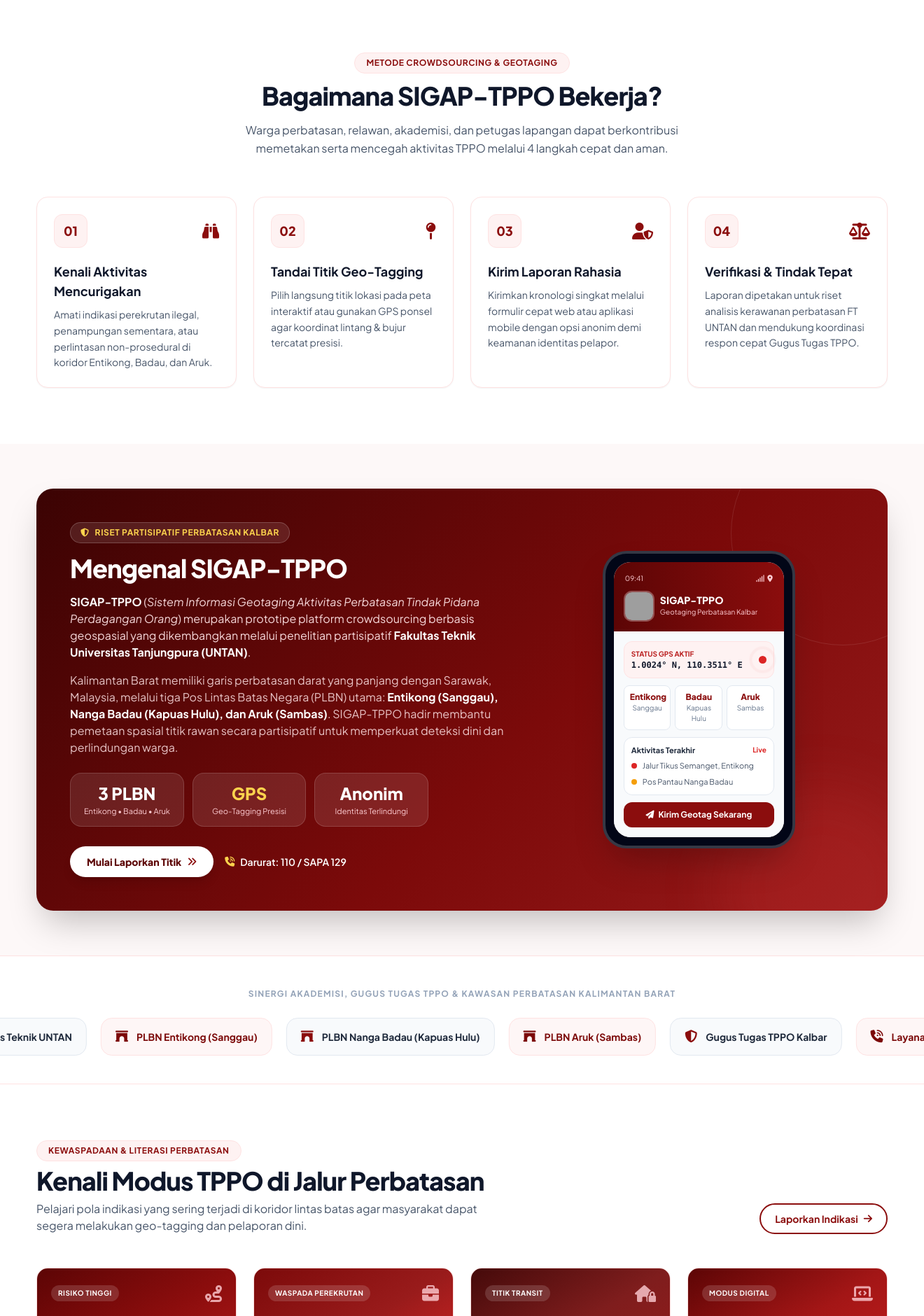
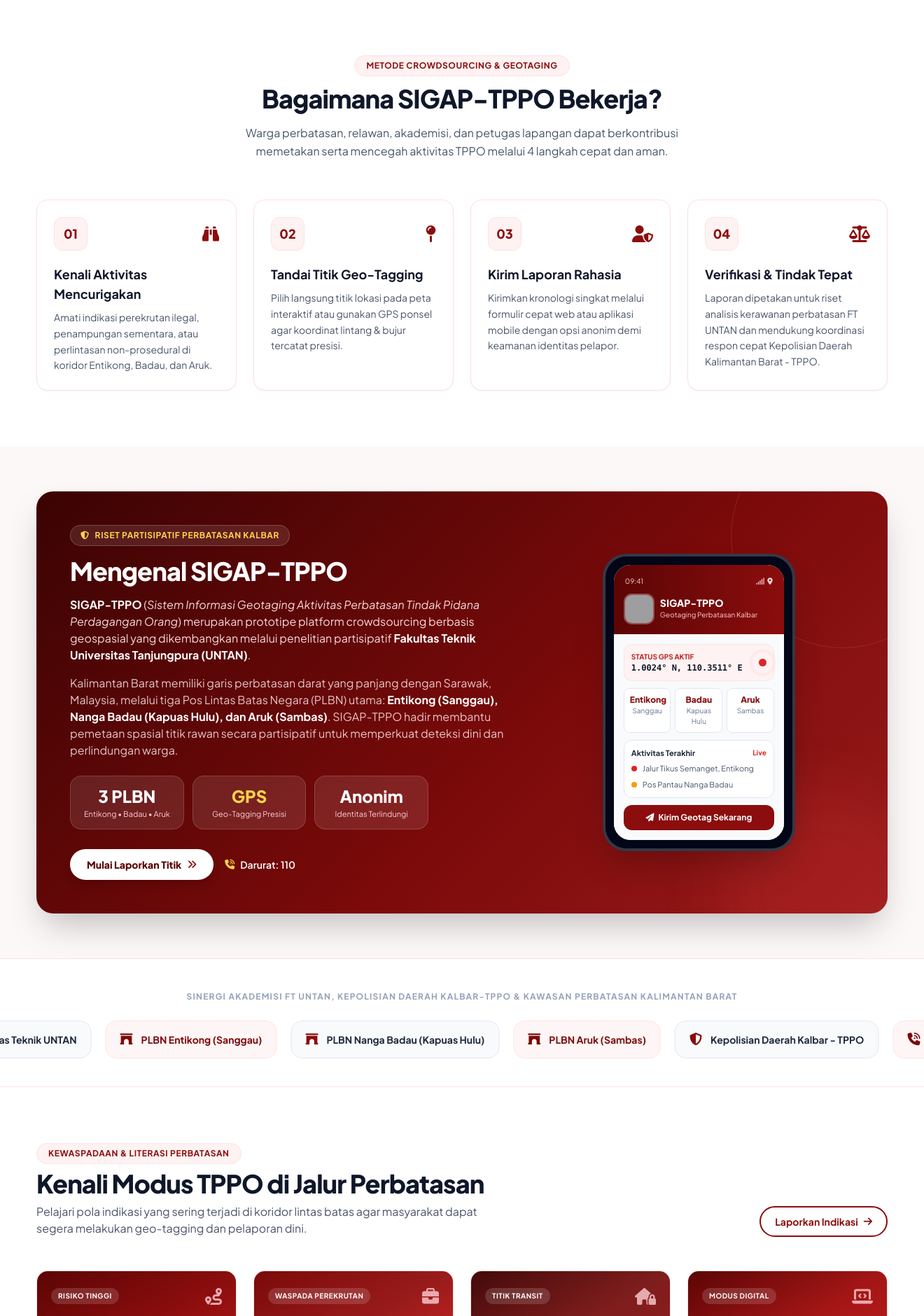
Before and after one commit to jokosst/webcms, a Laravel app: page /sigap-tppo in a window 1320 px wide. Shown: the part 785-2665 px from the top of the page at 70% size. Run offline with Laravel 12, Linux system fonts and the light colour scheme; some libraries are stand-ins or nearby versions; grey boxes are pictures that could not be loaded.

Commit message:
sigap-tppo2

```diff
--- a/resources/views/sigap-tppo.blade.php
+++ b/resources/views/sigap-tppo.blade.php
@@ -497,7 +497,7 @@
   <header class="sticky top-0 z-[1000]">
     <!-- Top Bar -->
     <div class="hidden lg:block bg-[#5c0505] border-b border-red-900/60">
-      <div class="max-w-7xl mx-auto px-4 sm:px-6 lg:px-8">
+      <div class="max-w-[1440px] mx-auto px-4 sm:px-6 lg:px-8">
         <div class="flex items-center justify-between py-2 text-xs text-white">
           <ul class="flex items-center gap-5 m-0 p-0 list-none">
             <li class="flex items-center gap-2">
@@ -512,7 +512,7 @@
             </li>
             <li class="flex items-center gap-2 border-l border-white/20 pl-5">
               <i class="fa-solid fa-shield-halved text-amber-300"></i>
-              <span>Hotline Darurat: <strong>Polri 110 • SAPA 129</strong></span>
+              <span>Hotline Darurat: <strong>Polri 110</strong></span>
             </li>
           </ul>
 
@@ -522,27 +522,27 @@
 
     <!-- Main Navbar -->
     <nav class="bg-white/95 backdrop-blur-md border-b border-red-100 shadow-sm" aria-label="Navigasi Utama">
-      <div class="max-w-7xl mx-auto px-4 sm:px-6 lg:px-8">
-        <div class="flex items-center justify-between py-2.5 gap-4">
+      <div class="max-w-[1440px] mx-auto px-4 sm:px-6 lg:px-8">
+        <div class="flex items-center justify-between py-3 gap-6 xl:gap-10">
           <!-- Brand Logo -->
-          <a href="#beranda" class="flex items-center gap-3 group">
+          <a href="#beranda" class="flex items-center gap-3.5 sm:gap-4 group shrink-0 xl:pr-4 2xl:pr-8">
             <span
               class="logo-squircle w-12 h-12 shadow-md shadow-red-900/20 group-hover:scale-105 transition-transform">
               <img data-sigap-logo src="" alt="Logo SIGAP-TPPO" />
             </span>
-            <div class="leading-tight">
+            <div class="leading-tight space-y-0.5">
               <div class="text-lg sm:text-xl font-extrabold tracking-tight text-[#7c0a0a] flex items-center gap-1.5">
                 SIGAP-TPPO
 
               </div>
               <div class="text-[11px] font-medium text-slate-500 hidden sm:block">
-                Geotaging Aktivitas Perbatasan
+                Sistem Informasi Geotaging Aktivitas Perbatasan
               </div>
             </div>
           </a>
 
           <!-- Desktop Menu -->
-          <div class="hidden xl:flex items-center gap-6 shrink-0">
+          <div class="hidden xl:flex items-center gap-5 xl:gap-6 2xl:gap-7 shrink-0 xl:ml-4 2xl:ml-8">
             <a href="#beranda" class="nav-link-item active">Beranda</a>
             <a href="#alur-kerja" class="nav-link-item">Alur Kerja</a>
             <a href="#tentang" class="nav-link-item">Tentang</a>
@@ -552,7 +552,7 @@
           </div>
 
           <!-- Action Buttons -->
-          <div class="hidden sm:flex items-center gap-2.5 shrink-0">
+          <div class="hidden sm:flex items-center gap-3 shrink-0">
             <button type="button" onclick="openModalById('downloadDialog')"
               class="inline-flex items-center gap-2 px-4 py-2 rounded-full border border-red-200 bg-red-50/70 hover:bg-red-100 text-[#8b0d0d] font-bold text-xs whitespace-nowrap transition-colors">
               <i class="fa-solid fa-mobile-screen-button"></i>
@@ -776,7 +776,7 @@
               <h3 class="text-lg font-bold text-slate-900 mb-2">Verifikasi &amp; Tindak Tepat</h3>
               <p class="text-sm text-slate-600 leading-relaxed">
                 Laporan dipetakan untuk riset analisis kerawanan perbatasan FT UNTAN dan mendukung koordinasi respon
-                cepat Gugus Tugas TPPO.
+                cepat Kepolisian Daerah Kalimantan Barat - TPPO.
               </p>
             </div>
           </div>
@@ -844,7 +844,7 @@
                 <a href="tel:110"
                   class="text-white hover:text-amber-300 transition-colors text-sm font-semibold inline-flex items-center gap-2">
                   <i class="fa-solid fa-phone-volume text-amber-300"></i>
-                  <span>Darurat: 110 / SAPA 129</span>
+                  <span>Darurat: 110</span>
                 </a>
               </div>
             </div>
@@ -926,7 +926,7 @@
     <section class="py-10 bg-white border-y border-red-100 overflow-hidden">
       <div class="max-w-7xl mx-auto px-4 sm:px-6 lg:px-8 mb-6 text-center">
         <span class="text-xs uppercase font-bold tracking-widest text-slate-400">
-          Sinergi Akademisi, Gugus Tugas TPPO &amp; Kawasan Perbatasan Kalimantan Barat
+          Sinergi Akademisi FT UNTAN, Kepolisian Daerah Kalbar-TPPO &amp; Kawasan Perbatasan Kalimantan Barat
         </span>
       </div>
       <div class="relative overflow-hidden">
@@ -955,11 +955,11 @@
             </div>
             <div
               class="flex items-center gap-3 px-5 py-3 rounded-2xl bg-slate-50 border border-slate-200 text-slate-800 font-bold text-sm whitespace-nowrap">
-              <i class="fa-solid fa-shield-halved text-lg text-[#8b0d0d]"></i> Gugus Tugas TPPO Kalbar
+              <i class="fa-solid fa-shield-halved text-lg text-[#8b0d0d]"></i> Kepolisian Daerah Kalbar - TPPO
             </div>
             <div
               class="flex items-center gap-3 px-5 py-3 rounded-2xl bg-red-50/70 border border-red-100 text-[#7c0a0a] font-bold text-sm whitespace-nowrap">
-              <i class="fa-solid fa-phone-volume text-lg"></i> Layanan SAPA 129 &amp; Polri 110
+              <i class="fa-solid fa-phone-volume text-lg"></i> Layanan Polri 110
             </div>
           </div>
           <!-- Set 2 (duplicate for seamless loop) -->
@@ -986,11 +986,11 @@
             </div>
             <div
               class="flex items-center gap-3 px-5 py-3 rounded-2xl bg-slate-50 border border-slate-200 text-slate-800 font-bold text-sm whitespace-nowrap">
-              <i class="fa-solid fa-shield-halved text-lg text-[#8b0d0d]"></i> Gugus Tugas TPPO Kalbar
+              <i class="fa-solid fa-shield-halved text-lg text-[#8b0d0d]"></i> Kepolisian Daerah Kalbar-TPPO
             </div>
             <div
               class="flex items-center gap-3 px-5 py-3 rounded-2xl bg-red-50/70 border border-red-100 text-[#7c0a0a] font-bold text-sm whitespace-nowrap">
-              <i class="fa-solid fa-phone-volume text-lg"></i> Layanan SAPA 129 &amp; Polri 110
+              <i class="fa-solid fa-phone-volume text-lg"></i> Layanan Polri 110
             </div>
           </div>
         </div>
@@ -1355,7 +1355,7 @@
                   <div class="font-extrabold text-white text-sm mb-0.5">Kerahasiaan &amp; Keamanan Pelapor Terjaga</div>
                   Data koordinat dan laporan digunakan untuk pemetaan kewaspadaan serta penerusan koordinasi. Jika dalam
                   kondisi darurat mengancam keselamatan jiwa, segera hubungi <strong class="text-amber-300">Polri
-                    110</strong> atau <strong class="text-amber-300">SAPA 129</strong>.
+                    110</strong>.
                 </div>
               </div>
             </div>
@@ -1613,10 +1613,7 @@
               <i class="fa-solid fa-phone-volume text-amber-300 w-4"></i>
               <span><strong>Polri Call Center:</strong> 110</span>
             </li>
-            <li class="flex items-center gap-2.5 text-rose-100">
-              <i class="fa-solid fa-headset text-amber-300 w-4"></i>
-              <span><strong>SAPA KemenPPPA:</strong> 129</span>
-            </li>
+
             <li class="flex items-center gap-2.5 text-rose-100">
               <i class="fa-solid fa-passport text-amber-300 w-4"></i>
               <span><strong>BP2MI Crisis Center:</strong> 0800-1000</span>
@@ -1834,7 +1831,7 @@
       </div>
       <p class="text-xs text-slate-600 leading-relaxed">
         Terima kasih atas partisipasi Anda menjaga perbatasan Kalimantan Barat. Untuk kondisi darurat segera, hubungi
-        <strong>Polri 110</strong> atau <strong>SAPA 129</strong>.
+        <strong>Polri 110</strong>.
       </p>
       <div class="flex flex-wrap justify-end gap-2">
         <form method="dialog">
```
